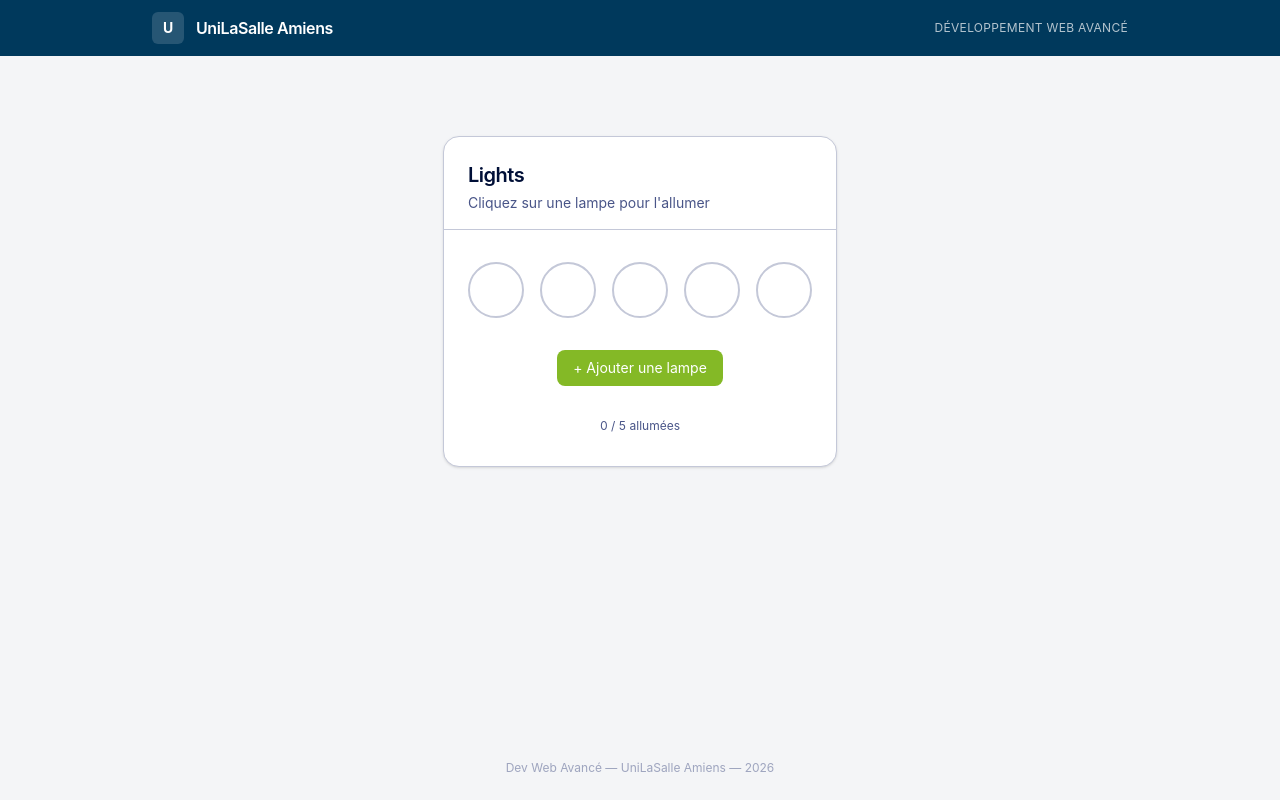
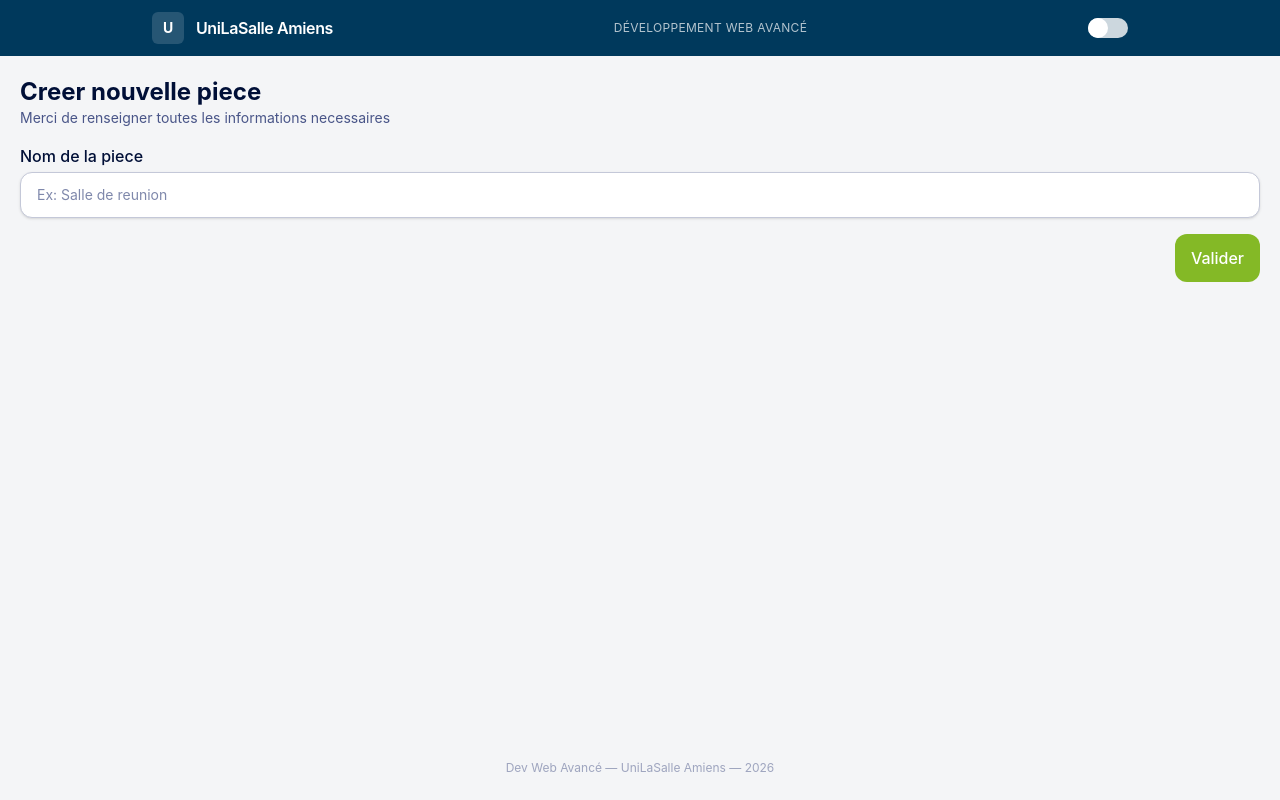
Before and after one commit to Seraphros/TD_DevWebAvance_2026, a React (Vite) app: page / in a window 1280 px wide. Built offline with nearby package versions, Linux system fonts and the light colour scheme.

Commit message:
feat(second): add second course progress

```diff
--- a/src/App.tsx
+++ b/src/App.tsx
@@ -1,17 +1,25 @@
 import * as React from "react";
-import {LightHolder} from "./components/LightHolder.tsx";
+import {useEffect, useEffectEvent} from "react";
 import {Navbar} from "./components/Navbar.tsx";
-import {Card} from "./components/Card.tsx";
+import {RoomDeclarator} from "./components/RoomDeclarator.tsx";
 
 export const App: React.FC = () => {
+
+    const [darkMode, setDarkMode] = React.useState(false);
+
+    const handleDarkModeToggle = useEffectEvent(() => {
+        document.documentElement.classList.toggle("dark", darkMode);
+    })
+
+    useEffect(() => {
+        handleDarkModeToggle();
+    }, [darkMode]);
+
     return (
         <div className="min-h-full flex flex-col">
-            <Navbar/>
-
-            <div className="flex-1 flex flex-col items-center px-4 py-12 sm:py-20">
-                <Card title="Lights" description="Cliquez sur une lampe pour l'allumer">
-                    <LightHolder/>
-                </Card>
+            <Navbar onDarkModeToggle={setDarkMode}/>
+            <div className="grow">
+                <RoomDeclarator/>
             </div>
 
             <footer className="py-6 text-center text-xs text-text-secondary/50">
--- a/src/components/Light.tsx
+++ b/src/components/Light.tsx
@@ -3,10 +3,12 @@ import * as React from "react";
 type LightProps = {
     on: boolean,
     setOn: (on: boolean) => void
+    onDelete: () => void
 }
 
-export const Light: React.FC<LightProps> = ({on, setOn}) => {
+export const Light: React.FC<LightProps> = ({on, setOn, onDelete}) => {
     return (
+        <div className="relative">
             <button
                 className={
                     "w-14 h-14 rounded-full border-2 cursor-pointer transition-all duration-200 ease-out active:scale-92 " +
@@ -17,5 +19,13 @@ export const Light: React.FC<LightProps> = ({on, setOn}) => {
                 onClick={() => setOn(!on)}
                 aria-label={on ? "Éteindre la lampe" : "Allumer la lampe"}
             />
+            <button
+                className={"w-5 h-5 rounded-full text-sm bg-red-500 text-white " +
+                    "hover:bg-red-600 cursor-pointer transition-all absolute -top-1 left-9 " +
+                    "flex items-center justify-center text-center leading-none"}
+                onClick={onDelete}>X
+            </button>
+        </div>
+
     );
 }
--- a/src/components/LightHolder.tsx
+++ b/src/components/LightHolder.tsx
@@ -1,26 +1,42 @@
 import {Light} from "./Light.tsx";
 import * as React from "react";
+import {useEffect, useEffectEvent} from "react";
 import type {LightModel} from "../types/LightModel.tsx";
 
 export const LightHolder: React.FC = () => {
     const [lights, setLights] = React.useState<LightModel[]>([
-        {id: 1, on: false},
-        {id: 2, on: false},
-        {id: 3, on: false},
-        {id: 4, on: false},
-        {id: 5, on: false},
+        {id: crypto.randomUUID(), on: false},
+        {id: crypto.randomUUID(), on: false},
+        {id: crypto.randomUUID(), on: false},
+        {id: crypto.randomUUID(), on: false},
+        {id: crypto.randomUUID(), on: false},
     ]);
 
+    const logLight = useEffectEvent(() => {
+        console.log(lights);
+    });
+
+    useEffect(() => {
+        logLight();
+    }, [lights]);
+
     const litCount = lights.filter(l => l.on).length;
+
+    const handleDelete = (id: string) => {
+        setLights(lights.filter(l => l.id !== id));
+    }
 
     return (
         <div className="flex flex-col items-center gap-8">
             <div className="flex gap-4 items-center justify-center flex-wrap">
                 {
                     lights.map(light => (
-                            <Light key={light.id} on={light.on} setOn={(state) => setLights(
-                                lights.map(l => l.id === light.id ? {...l, on: state} : l)
-                            )}/>
+                            <Light key={light.id}
+                                   on={light.on}
+                                   setOn={(state) => setLights(
+                                       lights.map(l => l.id === light.id ? {...l, on: state} : l)
+                                   )}
+                                   onDelete={() => handleDelete(light.id)}/>
                         )
                     )
                 }
@@ -33,7 +49,7 @@ export const LightHolder: React.FC = () => {
                                hover:bg-uni-green-dark
                                active:scale-97
                                transition-all duration-150"
-                    onClick={() => setLights([...lights, {id: lights.length + 1, on: false}])}
+                    onClick={() => setLights([...lights, {id: crypto.randomUUID(), on: false}])}
                 >
                     + Ajouter une lampe
                 </button>
--- a/src/components/Navbar.tsx
+++ b/src/components/Navbar.tsx
@@ -1,6 +1,11 @@
 import * as React from "react";
+import {Slider} from "./Slider.tsx";
 
-export const Navbar: React.FC = () => {
+type NavbarProps = {
+    onDarkModeToggle?: (enabled: boolean) => void;
+}
+
+export const Navbar: React.FC<NavbarProps> = ({onDarkModeToggle}) => {
     return (
         <nav className="bg-uni-navy">
             <div className="max-w-5xl mx-auto px-4 sm:px-6 flex items-center justify-between h-14">
@@ -17,6 +22,7 @@ export const Navbar: React.FC = () => {
                 <span className="hidden sm:block text-white/70 text-xs tracking-wide uppercase">
                     Développement Web Avancé
                 </span>
+                <Slider initialState={false} onChange={onDarkModeToggle}/>
             </div>
         </nav>
     );
--- /dev/null
+++ b/src/components/Room.tsx
@@ -0,0 +1,17 @@
+import * as React from "react";
+import {LightHolder} from "./LightHolder.tsx";
+import {Card} from "./Card.tsx";
+
+type RoomProps = {
+    title: string;
+}
+
+export const Room: React.FC<RoomProps> = ({title}) => {
+    return (
+        <div className="flex-1 flex flex-col items-center px-4 py-12 sm:py-20">
+            <Card title={title} description="Cliquez sur une lampe pour l'allumer">
+                <LightHolder/>
+            </Card>
+        </div>
+    );
+}
--- /dev/null
+++ b/src/components/RoomDeclarator.tsx
@@ -0,0 +1,32 @@
+import * as React from "react";
+
+export const RoomDeclarator: React.FC = () => {
+    return (
+        <div className="p-5 space-y-4">
+            <div>
+                <div className="text-2xl font-bold text-text-primary">Creer nouvelle piece</div>
+                <div className="text-text-secondary text-sm">Merci de renseigner toutes les informations necessaires
+                </div>
+            </div>
+
+            <div className="flex flex-col gap-1">
+                <label htmlFor="room-name" className="font-medium text-text-primary">
+                    Nom de la piece
+                </label>
+                <input
+                    id="room-name"
+                    type="text"
+                    placeholder="Ex: Salle de reunion"
+                    className="w-full rounded-xl border border-surface-border bg-surface-card px-4 py-3 text-sm text-text-primary shadow-sm transition-colors placeholder:text-text-secondary/70 focus:border-uni-green focus:outline-none focus:ring-2 focus:ring-uni-green/30"
+                />
+            </div>
+
+            <div className="flex items-end justify-end">
+                <button
+                    className="cursor-pointer bg-uni-green px-4 py-3 text-white rounded-xl font-medium hover:bg-uni-green-dark transition-colors">
+                    Valider
+                </button>
+            </div>
+        </div>
+    );
+};
--- /dev/null
+++ b/src/components/Slider.tsx
@@ -0,0 +1,30 @@
+import * as React from "react";
+import {useEffect, useEffectEvent} from "react";
+
+type SliderProps = {
+    initialState?: boolean;
+    onChange?: (value: boolean) => void;
+}
+
+export const Slider: React.FC<SliderProps> = ({initialState, onChange}) => {
+    const [state, setState] = React.useState<boolean>(initialState ?? false);
+
+    const handleChange = useEffectEvent(() => {
+        if (onChange) {
+            onChange(state);
+        }
+    });
+
+    useEffect(() => {
+        handleChange();
+    }, [state]);
+
+    return (
+        <button className={"w-10 h-5 rounded-full cursor-pointer " +
+            (state ? "bg-white/60" : "bg-white/80")}
+                onClick={() => setState(s => !s)}>
+            <div className={"rounded-full bg-white w-1/2 h-full transition-all " +
+                (state ? "translate-x-5" : "translate-x-0")}></div>
+        </button>
+    )
+}
--- a/src/types/LightModel.tsx
+++ b/src/types/LightModel.tsx
@@ -1,4 +1,4 @@
 export type LightModel = {
-    id: number,
+    id: string,
     on: boolean
 }
```
Lines whose indentation alone changed are shown as unchanged.
